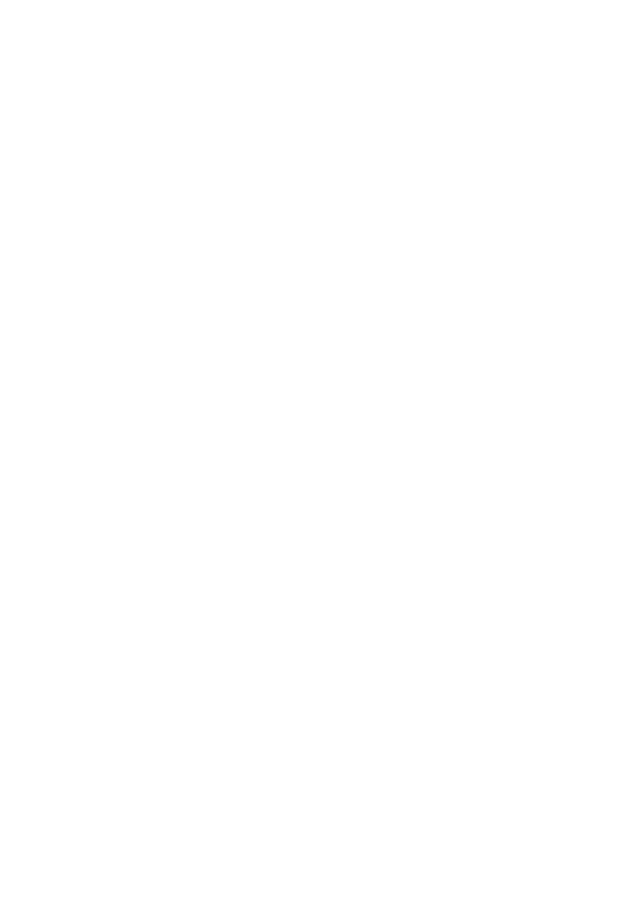
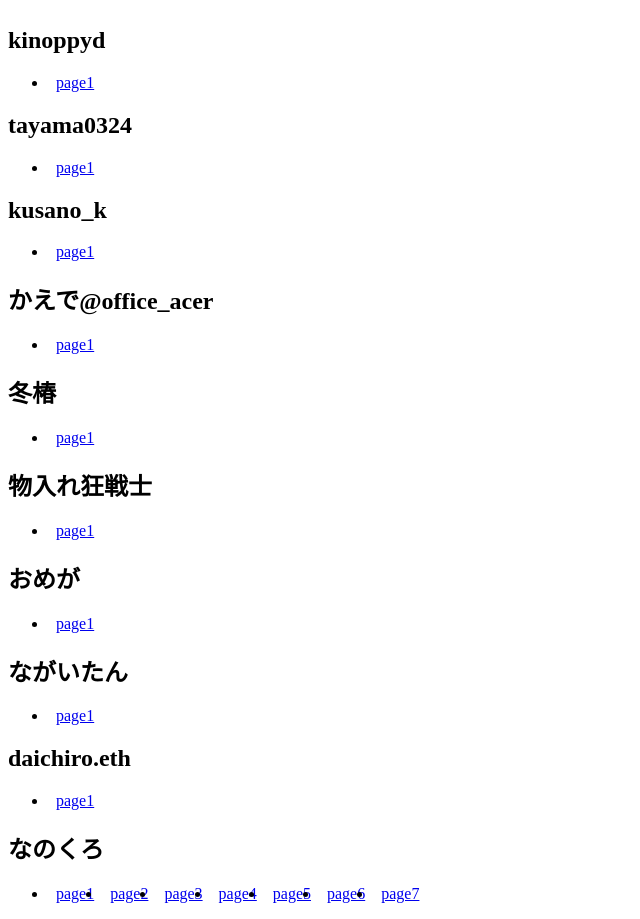
Before and after one commit to tayama0324/cybermetal, a Next.js app: page / in a window 1280 px wide. Shown: the part 62-981 px from the top of the page, without its empty margins (0-640 px from the left). Before the commit the page ends 800 px from the top, so only its background shows below. Built offline with nearby package versions, Linux system fonts and the light colour scheme.

Commit message:
add index page

```diff
--- a/pages/index.tsx
+++ b/pages/index.tsx
@@ -1,7 +1,55 @@
+import Link from 'next/link'
+
 export default function Page() {
   return (
-    <div>
-      <p>Welcome to underground...</p>
-    </div>
+    <main>
+      <h1>サイバーメタルチンピラ</h1>
+      <h2>kinoppyd</h2>
+      <ul style={{display: 'flex'}}>
+        <li style={{padding: '0 0.5rem'}}><Link href={'/kinoppyd/1'}>page1</Link></li>
+      </ul>
+      <h2>tayama0324</h2>
+      <ul style={{display: 'flex'}}>
+        <li style={{padding: '0 0.5rem'}}><Link href={'/tayama/1'}>page1</Link></li>
+      </ul>
+      <h2>kusano_k</h2>
+      <ul style={{display: 'flex'}}>
+        <li style={{padding: '0 0.5rem'}}><Link href={'/kusano/1'}>page1</Link></li>
+      </ul>
+      <h2>かえで@office_acer</h2>
+      <ul style={{display: 'flex'}}>
+        <li style={{padding: '0 0.5rem'}}><Link href={'/sekiyasu/1'}>page1</Link></li>
+      </ul>
+      <h2>冬椿</h2>
+      <ul style={{display: 'flex'}}>
+        <li style={{padding: '0 0.5rem'}}><Link href={'/fuyutsubaki/1'}>page1</Link></li>
+      </ul>
+      <h2>物入れ狂戦士</h2>
+      <ul style={{display: 'flex'}}>
+        <li style={{padding: '0 0.5rem'}}><Link href={'/pokeba/1'}>page1</Link></li>
+      </ul>
+      <h2>おめが</h2>
+      <ul style={{display: 'flex'}}>
+        <li style={{padding: '0 0.5rem'}}><Link href={'/omega/1'}>page1</Link></li>
+      </ul>
+      <h2>ながいたん</h2>
+      <ul style={{display: 'flex'}}>
+        <li style={{padding: '0 0.5rem'}}><Link href={'/nagaitan/1'}>page1</Link></li>
+      </ul>
+      <h2>daichiro.eth</h2>
+      <ul style={{display: 'flex'}}>
+        <li style={{padding: '0 0.5rem'}}><Link href={'/daichiro/1'}>page1</Link></li>
+      </ul>
+      <h2>なのくろ</h2>
+      <ul style={{display: 'flex'}}>
+        <li style={{padding: '0 0.5rem'}}><Link href={'/nanocloudx/1'}>page1</Link></li>
+        <li style={{padding: '0 0.5rem'}}><Link href={'/nanocloudx/2'}>page2</Link></li>
+        <li style={{padding: '0 0.5rem'}}><Link href={'/nanocloudx/3'}>page3</Link></li>
+        <li style={{padding: '0 0.5rem'}}><Link href={'/nanocloudx/4'}>page4</Link></li>
+        <li style={{padding: '0 0.5rem'}}><Link href={'/nanocloudx/5'}>page5</Link></li>
+        <li style={{padding: '0 0.5rem'}}><Link href={'/nanocloudx/6'}>page6</Link></li>
+        <li style={{padding: '0 0.5rem'}}><Link href={'/nanocloudx/7'}>page7</Link></li>
+      </ul>
+    </main>
   )
 }
--- a/styles/globals.css
+++ b/styles/globals.css
@@ -13,6 +13,10 @@
   font-family: -apple-system, BlinkMacSystemFont, Segoe UI, Roboto, Oxygen,
     Ubuntu, Cantarell, Fira Sans, Droid Sans, Helvetica Neue, sans-serif;
   overflow: hidden;
+}
+a {
+  color: #3377ff;
+  text-decoration: underline;
 }
 h2 {
   font-size: 1.3rem;
```
Also changed, not shown: pages/mokuji.tsx (added, +7 -0 lines).
